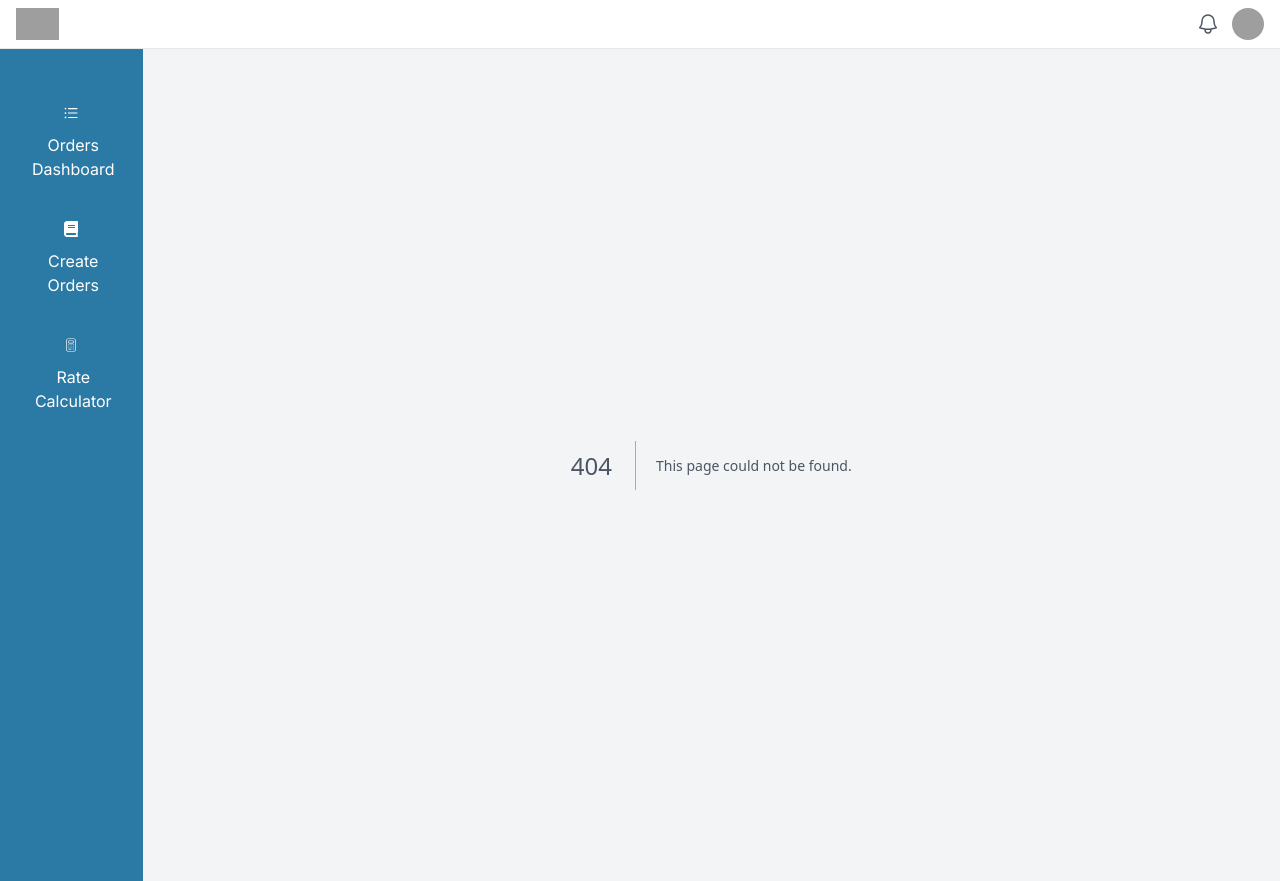
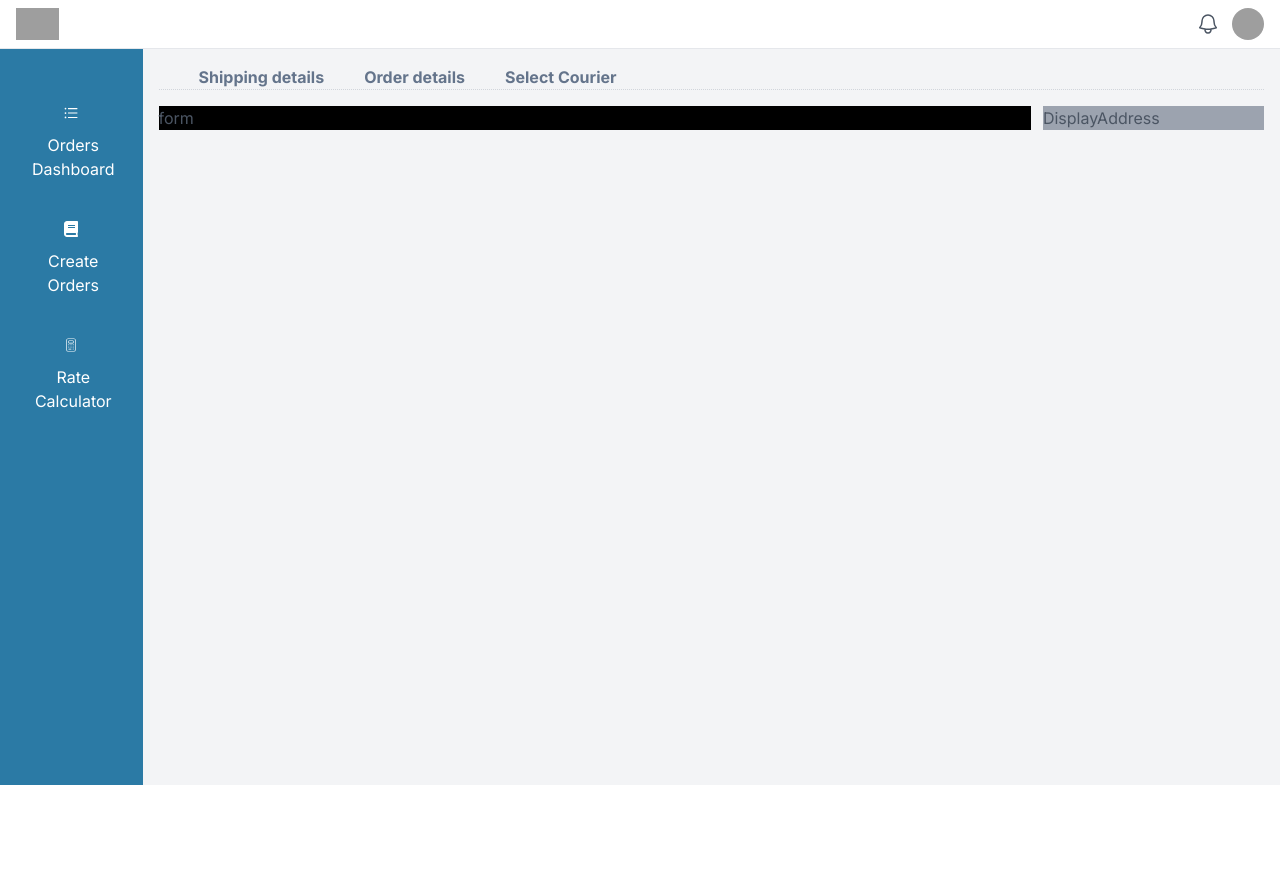
Before and after one commit to Jainam0401/page2, a Next.js app: page /CreateOrders in a window 1280 px wide. Before the commit this address had no page. After the commit the page ends 800 px from the top, so only its background shows below. Built offline with nearby package versions, Linux system fonts and the light colour scheme; grey boxes are pictures that could not be loaded.

Commit message:
Create address changes

```diff
--- /dev/null
+++ b/app/CreateOrders/page.tsx
@@ -0,0 +1,19 @@
+import Form from "../components/form";
+import Subnav from "../components/subnav";
+import DisplayNav from "../components/DisplayAddress";
+import BorderBottomComponent from "../components/BorderBottomComponent";
+export default function CreateOrder() {
+  return (
+    <>
+      <BorderBottomComponent />
+      <div className="flex w-full h-full justify-between gap-3">
+        <div className="w-full max-w-[80%]  bg-black">
+          <Form />
+        </div>
+        <div className="w-full max-w-[20%] bg-gray-400" >
+          <DisplayNav />
+        </div>
+      </div>
+    </>
+  );
+}
--- /dev/null
+++ b/app/components/DisplayAddress.tsx
@@ -0,0 +1,9 @@
+import React from 'react'
+
+function DisplayAddress() {
+  return (
+    <div>DisplayAddress</div>
+  )
+}
+
+export default DisplayAddress
--- /dev/null
+++ b/app/components/Form.tsx
@@ -0,0 +1,9 @@
+import React from 'react'
+
+function Form() {
+  return (
+    <div>form</div>
+  )
+}
+
+export default Form
--- /dev/null
+++ b/app/components/Subnav.tsx
@@ -0,0 +1,9 @@
+import React from 'react'
+
+function subnav() {
+  return (
+    <div>subnav</div>
+  )
+}
+
+export default subnav
```
